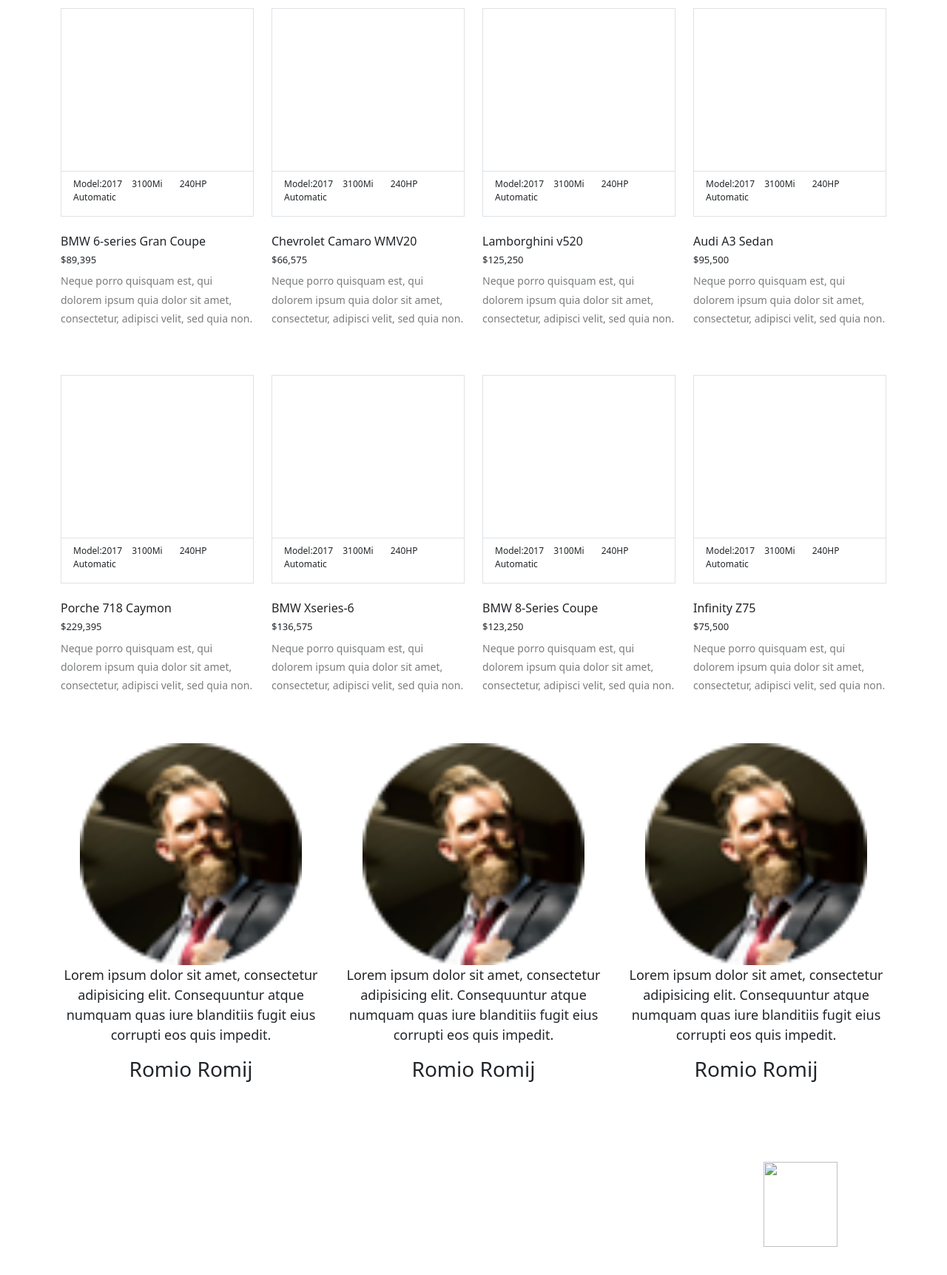
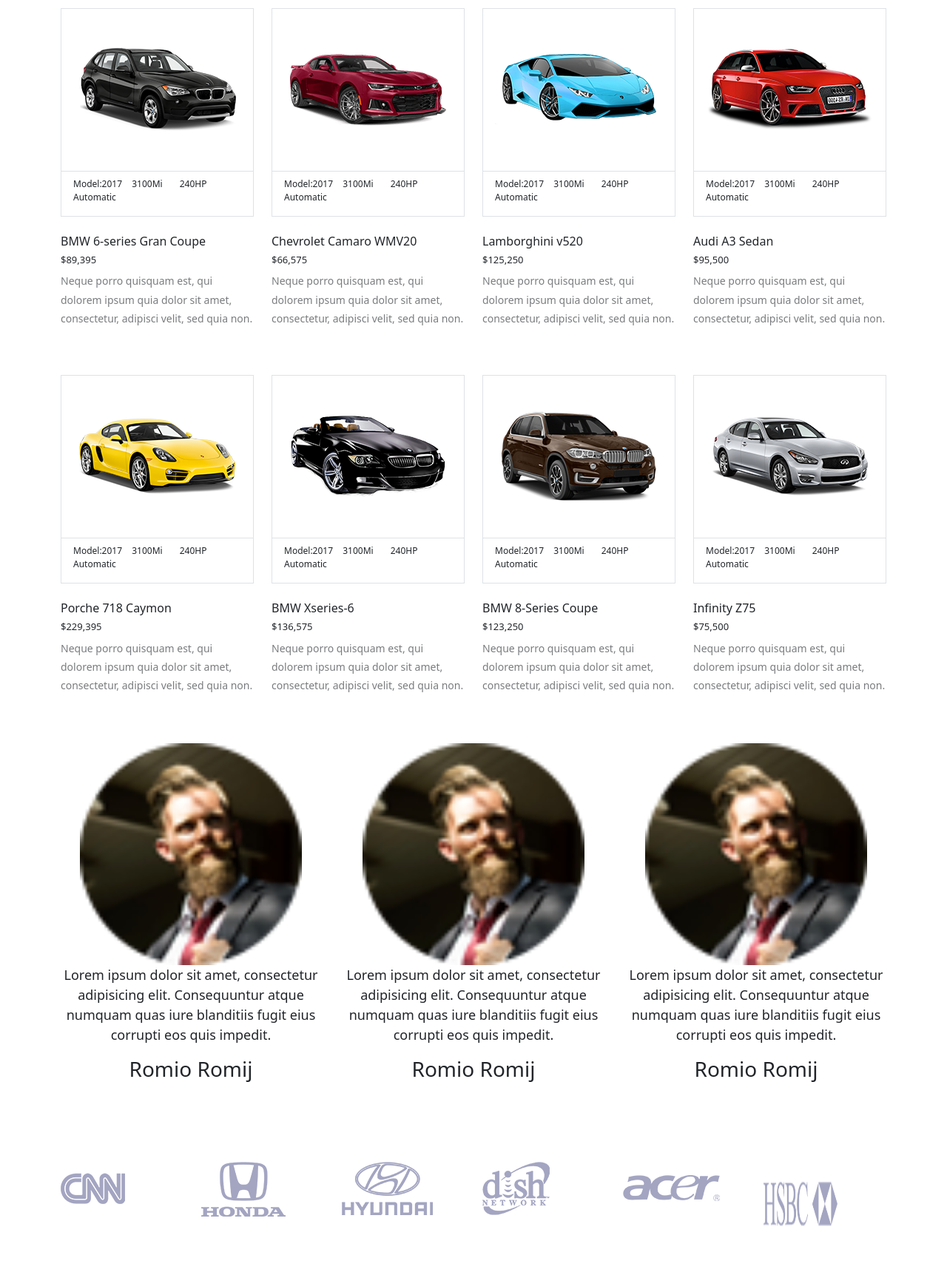
Before and after one commit to arafat709/CarVilla, a plain HTML site: page home.html in a window 1280 px wide. Shown: the part 2200-3924 px from the top of the page at 74% size. Drawn offline with nearby package versions, Linux system fonts and the light colour scheme; files whose address does not match are found by name.

Commit message:
updated pathname

```diff
--- a/home.html
+++ b/home.html
@@ -14,7 +14,7 @@
     <!-- bootstrap -->
 
     <!-- css -->
-    <link rel="stylesheet" href="/structure9/home.css">
+    <link rel="stylesheet" href="home.css">
     <link href="https://cdn.jsdelivr.net/npm/bootstrap@5.3.3/dist/css/bootstrap.min.css" rel="stylesheet"
         integrity="sha384-QWTKZyjpPEjISv5WaRU9OFeRpok6YctnYmDr5pNlyT2bRjXh0JMhjY6hW+ALEwIH" crossorigin="anonymous">
 </head>
@@ -120,7 +120,7 @@
                         <div class="swiper-slide">
                             <div class="row my-5">
                                 <div class="col-lg-7 col-sm-12 mb-lg-0 mb-sm-3">
-                                    <img class="img" src="/structure9/images/new-cars-model/ncm1.png" alt="">
+                                    <img class="img" src="images/new-cars-model/ncm1.png" alt="">
                                 </div>
                                 <div class="col-lg-5 col-sm-12 ">
                                     <h2 class="text-capitalize pb-3">chevrolet camaro ZA100</h2>
@@ -142,7 +142,7 @@
                         <div class="swiper-slide">
                             <div class="row my-5">
                                 <div class="col-lg-7 col-12 mb-lg-0 mb-3 ">
-                                    <img class=" img2" src="/structure9/images/new-cars-model/ncm2.png" alt="">
+                                    <img class=" img2" src="images/new-cars-model/ncm2.png" alt="">
                                 </div>
                                 <div class="col-lg-5 col-12">
                                     <h2 class="text-capitalize pb-3">BMW series-3 wagon</h2>
@@ -164,7 +164,7 @@
                         <div class="swiper-slide">
                             <div class="row my-5">
                                 <div class="col-lg-7 col-12 mb-lg-0 mb-3  ">
-                                    <img class="img3 " src="/structure9/images/new-cars-model/ncm3.png" alt="">
+                                    <img class="img3 " src="images/new-cars-model/ncm3.png" alt="">
                                 </div>
                                 <div class="col-lg-5 col-12">
                                     <h2 class="text-capitalize pb-3">Ferrari 488 superfast</h2>
@@ -201,7 +201,7 @@
             <div class="row my-lg-5 mt-5">
                 <div class="col-lg-3 col-md-6">
                     <div class="img border border-bottom-0">
-                        <img src="/structure9/images/featured-cars/fc1.png" alt="">
+                        <img src="images/featured-cars/fc1.png" alt="">
                     </div>
                     <div class="m-info border border-1 px-3 pt-2">
                         <p>
@@ -220,7 +220,7 @@
                 </div>
                 <div class="col-lg-3 col-md-6">
                     <div class="img border border-bottom-0">
-                        <img src="/structure9/images/featured-cars/fc2.png" alt="">
+                        <img src="images/featured-cars/fc2.png" alt="">
                     </div>
                     <div class="m-info border border-1 px-3 pt-2">
                         <p>
@@ -239,7 +239,7 @@
                 </div>
                 <div class="col-lg-3 col-md-6">
                     <div class="img img border border-bottom-0">
-                        <img src="/structure9/images/featured-cars/fc3.png" alt="">
+                        <img src="images/featured-cars/fc3.png" alt="">
                     </div>
                     <div class="m-info border border-1 px-3 pt-2">
                         <p>
@@ -258,7 +258,7 @@
                 </div>
                 <div class="col-lg-3 col-md-6">
                     <div class="img img border border-bottom-0">
-                        <img src="/structure9/images/featured-cars/fc4.png" alt="">
+                        <img src="images/featured-cars/fc4.png" alt="">
                     </div>
                     <div class="m-info border border-1 px-3 pt-2">
                         <p>
@@ -279,7 +279,7 @@
             <div class="row">
                 <div class="col-lg-3 col-md-6">
                     <div class="img border border-bottom-0">
-                        <img src="/structure9/images/featured-cars/fc6.png" alt="">
+                        <img src="images/featured-cars/fc6.png" alt="">
                     </div>
                     <div class="m-info border border-1 px-3 pt-2">
                         <p>
@@ -298,7 +298,7 @@
                 </div>
                 <div class="col-lg-3 col-md-6">
                     <div class="img border border-bottom-0">
-                        <img src="/structure9/images/featured-cars/fc8.png" alt="">
+                        <img src="images/featured-cars/fc8.png" alt="">
                     </div>
                     <div class="m-info border border-1 px-3 pt-2">
                         <p>
@@ -317,7 +317,7 @@
                 </div>
                 <div class="col-lg-3 col-md-6">
                     <div class="img img border border-bottom-0">
-                        <img src="/structure9/images/featured-cars/fc7.png" alt="">
+                        <img src="images/featured-cars/fc7.png" alt="">
                     </div>
                     <div class="m-info border border-1 px-3 pt-2">
                         <p>
@@ -336,7 +336,7 @@
                 </div>
                 <div class="col-lg-3 col-md-6">
                     <div class="img img border border-bottom-0">
-                        <img src="/structure9/images/featured-cars/fc5.png" alt="">
+                        <img src="images/featured-cars/fc5.png" alt="">
                     </div>
                     <div class="m-info border border-1 px-3 pt-2">
                         <p>
@@ -415,22 +415,22 @@
             <div class="brnd-lgo">
                 <div class="row d-flex">
                     <div class="col-lg-2 col-sm-6 col-md-4">
-                        <img src="/structure9/images/brand/br5.png" alt="">
+                        <img src="images/brand/br5.png" alt="">
                     </div>
                     <div class="col-lg-2 col-6 col-md-4">
-                        <img src="/structure9/images/brand/br6.png" alt="">
+                        <img src="images/brand/br6.png" alt="">
                     </div>
                     <div class="col-lg-2 col-6 col-md-4">
-                        <img src="/structure9/images/brand/br1.png" alt="">
+                        <img src="images/brand/br1.png" alt="">
                     </div>
                     <div class="col-lg-2 col-6 col-md-4">
-                        <img src="/structure9/images/brand/br2.png" alt="">
+                        <img src="images/brand/br2.png" alt="">
                     </div>
                     <div class="col-lg-2 col-6 col-md-4">
-                        <img src="/structure9/images/brand/br3.png" alt="">
+                        <img src="images/brand/br3.png" alt="">
                     </div>
                     <div class="col-lg-2 col-6 col-md-4">
-                        <img class="fc-img" src="/structure9/images/brand/br4.png" alt="">
+                        <img class="fc-img" src="images/brand/br4.png" alt="">
                     </div>
                 </div>
             </div>
```
